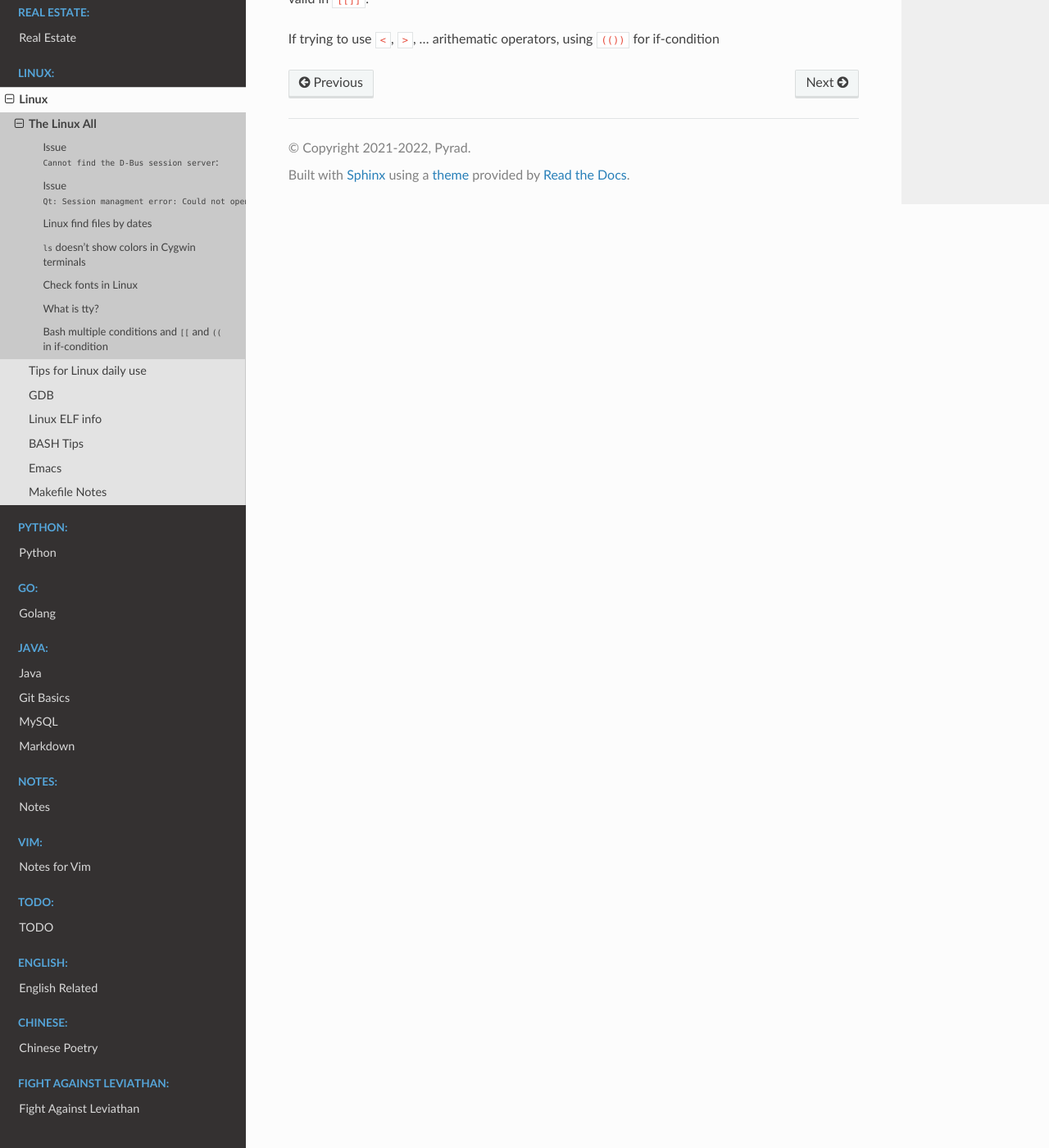
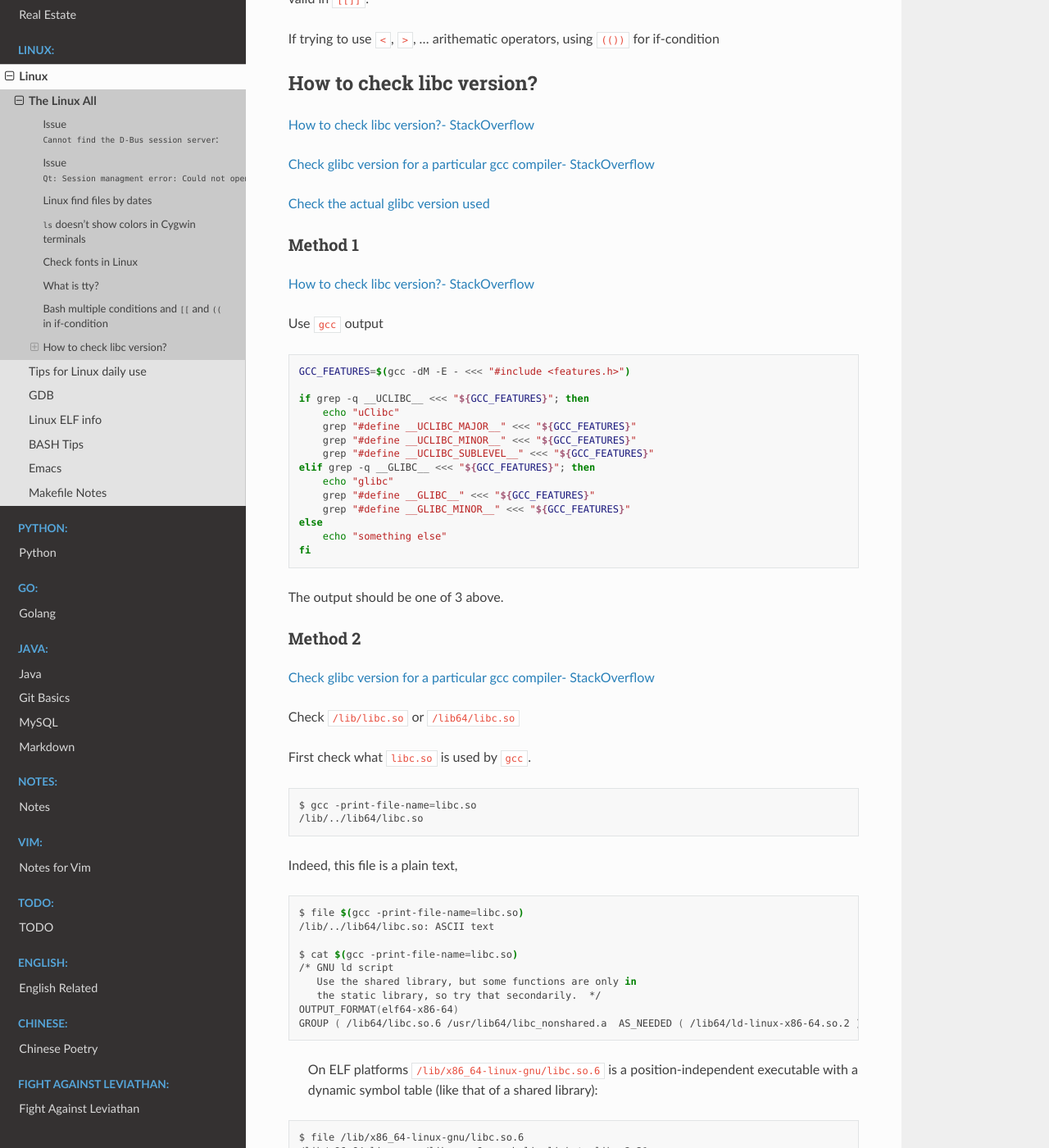
Before and after one commit to Pyrad/pyradnotes, a Sphinx documentation site: the page built from source/Linux/linuxall.md, in a window 1280 px wide and 1400 px high, scrolled down 2375 px. Shown: the whole window at 82% size. Built offline with Sphinx 7.4.7 and the Read the Docs theme 2.0.0, drawn with Linux system fonts in a browser that asks for light colours; some of the changed text lies outside the part shown.

Commit message:
Linux How to check glibc version

````diff
--- a/source/Linux/linuxall.md
+++ b/source/Linux/linuxall.md
@@ -118,3 +118,96 @@ tty = **t**ele**ty**pewriter，中文翻译一般叫**电传打字机**。
 If using `[[ ]]` for if-condition, then `-eq`, `-ne` and etc should be used, `==`, `!=` and etc are not valid in `[[]]`.
 
 If trying to use `<`, `>`, ... arithematic operators, using `(())` for if-condition
+
+
+## How to check libc version?
+
+[How to check libc version?- StackOverflow](https://stackoverflow.com/questions/62732447/how-to-check-libc-version)
+
+[Check glibc version for a particular gcc compiler- StackOverflow](https://stackoverflow.com/questions/9705660/check-glibc-version-for-a-particular-gcc-compiler)
+
+[Check the actual glibc version used](https://unix.stackexchange.com/questions/537003/check-the-actual-glibc-version-used)
+
+### Method 1
+
+[How to check libc version?- StackOverflow](https://stackoverflow.com/questions/62732447/how-to-check-libc-version)
+
+Use `gcc` output
+
+```shell
+GCC_FEATURES=$(gcc -dM -E - <<< "#include <features.h>")
+
+if grep -q __UCLIBC__ <<< "${GCC_FEATURES}"; then
+    echo "uClibc"
+    grep "#define __UCLIBC_MAJOR__" <<< "${GCC_FEATURES}"
+    grep "#define __UCLIBC_MINOR__" <<< "${GCC_FEATURES}"
+    grep "#define __UCLIBC_SUBLEVEL__" <<< "${GCC_FEATURES}"
+elif grep -q __GLIBC__ <<< "${GCC_FEATURES}"; then
+    echo "glibc"
+    grep "#define __GLIBC__" <<< "${GCC_FEATURES}"
+    grep "#define __GLIBC_MINOR__" <<< "${GCC_FEATURES}"
+else
+    echo "something else"
+fi
+```
+
+The output should be one of 3 above.
+
+### Method 2
+
+[Check glibc version for a particular gcc compiler- StackOverflow](https://stackoverflow.com/questions/9705660/check-glibc-version-for-a-particular-gcc-compiler)
+
+Check `/lib/libc.so` or `/lib64/libc.so`
+
+First check what `libc.so` is used by `gcc`.
+
+```shell
+$ gcc -print-file-name=libc.so
+/lib/../lib64/libc.so
+```
+
+Indeed, this file is a plain text,
+
+```shell
+$ file $(gcc -print-file-name=libc.so)
+/lib/../lib64/libc.so: ASCII text
+
+$ cat $(gcc -print-file-name=libc.so)
+/* GNU ld script
+   Use the shared library, but some functions are only in
+   the static library, so try that secondarily.  */
+OUTPUT_FORMAT(elf64-x86-64)
+GROUP ( /lib64/libc.so.6 /usr/lib64/libc_nonshared.a  AS_NEEDED ( /lib64/ld-linux-x86-64.so.2 ) )
+```
+
+> On ELF platforms `/lib/x86_64-linux-gnu/libc.so.6` is a position-independent executable with a dynamic symbol table (like that of a shared library):
+
+```shell
+$ file /lib/x86_64-linux-gnu/libc.so.6
+/lib/x86_64-linux-gnu/libc.so.6: symbolic link to libc-2.31.so
+
+$ file $(readlink -f /lib/x86_64-linux-gnu/libc.so.6)
+/usr/lib/x86_64-linux-gnu/libc-2.31.so: ELF 64-bit LSB shared object, x86-64, version 1 (GNU/Linux), dynamically linked, interpreter /lib64/ld-linux-x86-64.so.2, BuildID[sha1]=1878e6b475720c7c51969e69ab2d276fae6d1dee, for GNU/Linux 3.2.0, stripped
+
+$ /lib/x86_64-linux-gnu/libc.so.6
+GNU C Library (Ubuntu GLIBC 2.31-0ubuntu9.9) stable release version 2.31.
+Copyright (C) 2020 Free Software Foundation, Inc.
+This is free software; see the source for copying conditions.
+There is NO warranty; not even for MERCHANTABILITY or FITNESS FOR A
+PARTICULAR PURPOSE.
+Compiled by GNU CC version 9.4.0.
+libc ABIs: UNIQUE IFUNC ABSOLUTE
+For bug reporting instructions, please see:
+<https://bugs.launchpad.net/ubuntu/+source/glibc/+bugs>.
+```
+
+
+### Method 3
+
+[Check the actual glibc version used](https://unix.stackexchange.com/questions/537003/check-the-actual-glibc-version-used)
+
+Use `strings`
+
+```shell
+strings /lib64/libc.so.6 | grep ^GLIBC_
+```
````
